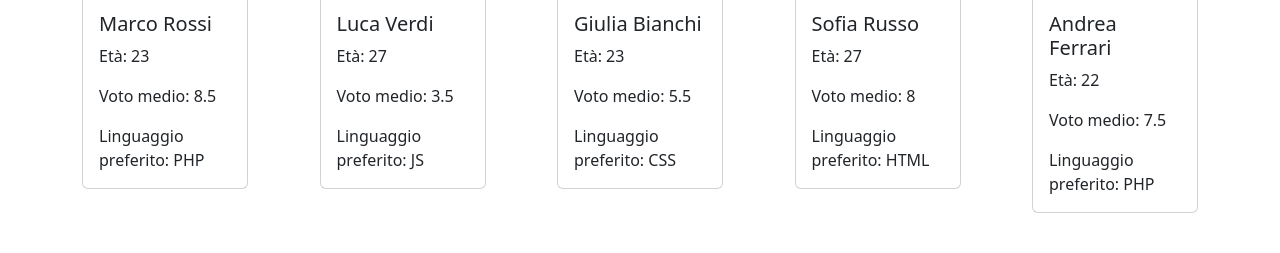
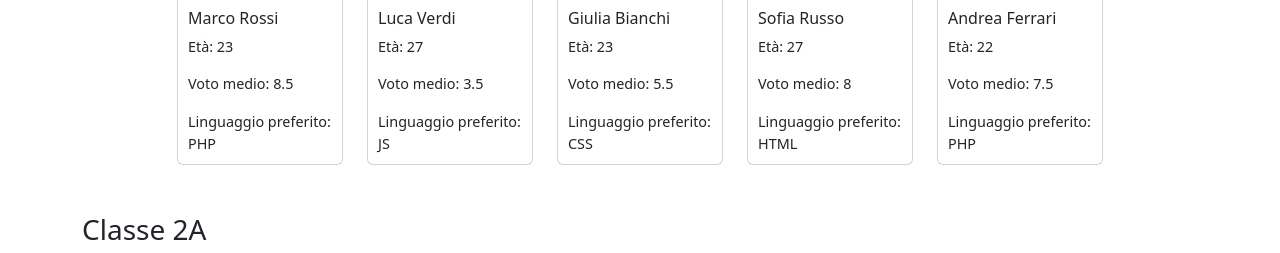
Before and after one commit to Francesco-Matteucci/php-snacks-b1, a PHP site: page / in a window 1280 px wide. Shown: the part 508-761 px from the top of the page. Run offline with PHP 8.4, Linux system fonts and the light colour scheme.

Commit message:
esercizio finito

```diff
--- a/snack-4/index.php
+++ b/snack-4/index.php
@@ -19,6 +19,8 @@ $prefLanguage = isset($_GET['preferred_language']) && $_GET['preferred_language'
     <!-- Bootstrap style -->
     <link href="https://cdn.jsdelivr.net/npm/bootstrap@5.3.3/dist/css/bootstrap.min.css" rel="stylesheet"
         integrity="sha384-QWTKZyjpPEjISv5WaRU9OFeRpok6YctnYmDr5pNlyT2bRjXh0JMhjY6hW+ALEwIH" crossorigin="anonymous">
+    <!-- Custom style -->
+    <link href="style.css" rel="stylesheet">
 </head>
 
 <body>
@@ -51,7 +53,7 @@ $prefLanguage = isset($_GET['preferred_language']) && $_GET['preferred_language'
 
         <?php foreach ($classi as $classe => $studenti) { ?>
         <h3 class="mt-4"><?= $classe ?></h3>
-        <div class="row justify-content-between">
+        <div class="row justify-content-center">
             <?php foreach ($studenti as $studente) {
 
 
@@ -59,7 +61,6 @@ $prefLanguage = isset($_GET['preferred_language']) && $_GET['preferred_language'
                 // if ($studente['voto_medio'] >= 6) {
                 //     echo "<li>{$studente['nome']} {$studente['cognome']} ~ Età: {$studente['anni']} ~ Voto medio: {$studente['voto_medio']}</li>";
                 // }
-
 
                 // Controllo per il voto medio massimo e il linguaggio preferito
                 if (($maxGrade === null || $studente['voto_medio'] < $maxGrade) &&
@@ -69,7 +70,7 @@ $prefLanguage = isset($_GET['preferred_language']) && $_GET['preferred_language'
                     <img src="https://robohash.org/<?= $studente['nome'] ?>" class="card-img-top img-fluid"
                         alt="Foto di <?= $studente['nome'] ?>">
                     <div class="card-body">
-                        <h5 class="card-title"><?= $studente['nome'] . ' ' . $studente['cognome'] ?></h5>
+                        <h6 class="card-title"><?= $studente['nome'] . ' ' . $studente['cognome'] ?></h6>
                         <p class="card-text">Età: <?= $studente['anni'] ?></p>
                         <p class="card-text">Voto medio: <?= $studente['voto_medio'] ?></p>
                         <p class="card-text">Linguaggio preferito: <?= $studente['linguaggio_preferito'] ?></p>
--- /dev/null
+++ b/snack-4/style.css
@@ -0,0 +1,17 @@
+.card {
+    transition: transform 0.3s, box-shadow 0.3s;
+}
+
+.card:hover {
+    transform: scale(1.05);
+    box-shadow: 0 8px 16px rgba(0, 0, 0, 0.2);
+}
+
+.card-img-top {
+    border-bottom: 3px solid #007bff;
+}
+
+.card-body {
+    padding: 10px;
+    font-size: 0.9rem;
+}
```
